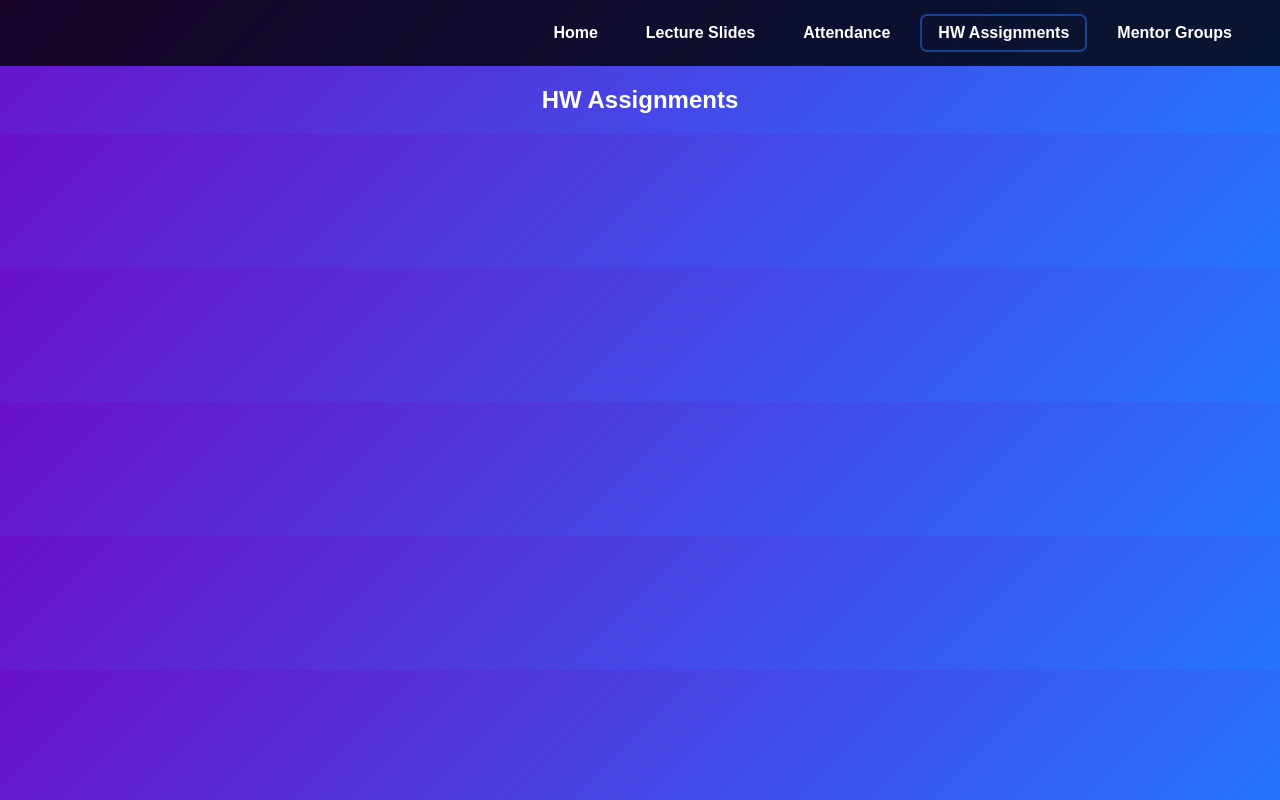
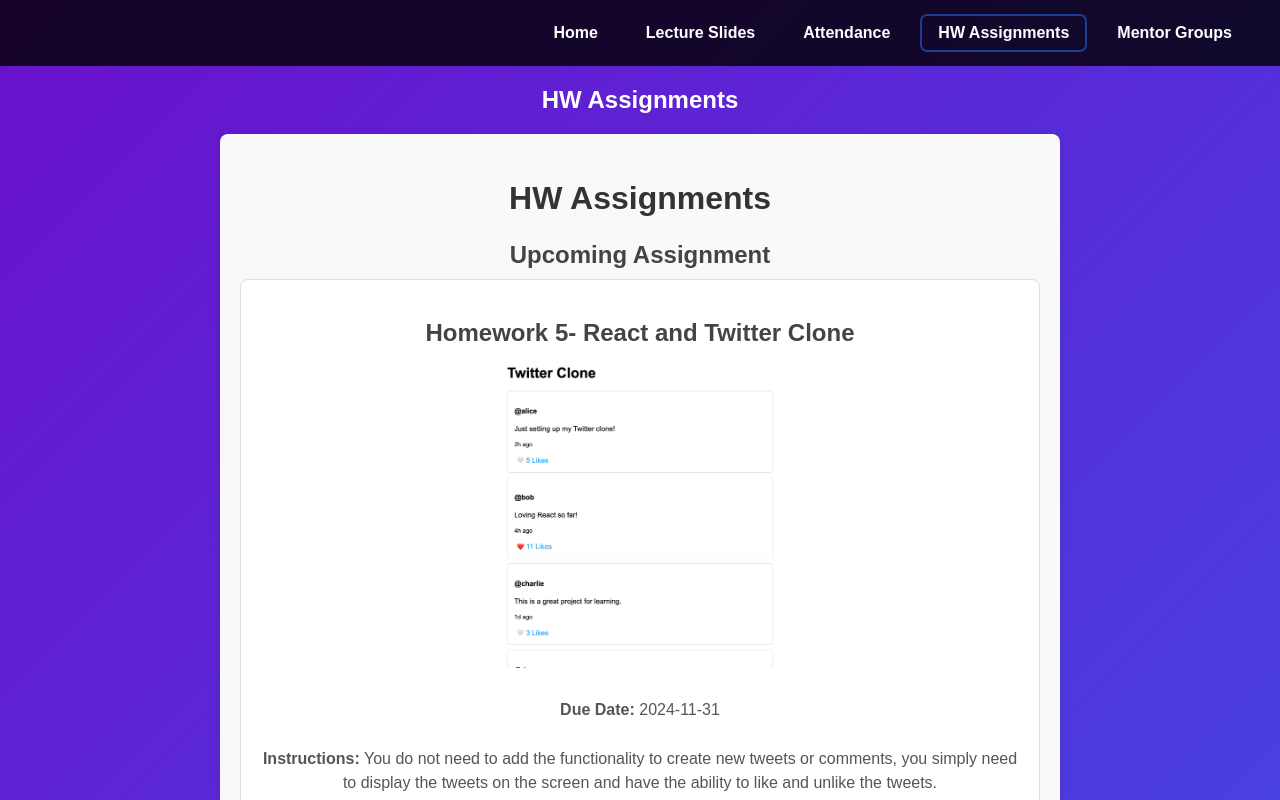
Before and after one commit to Samara-dotcom/appdevhackathonfinal, a React (Create React App) app: page / in a window 1280 px wide. Both pictures are taken after a click on the button "HW Assignments". Shown: the top 800 px of the page. Built offline with nearby package versions, Linux system fonts and the light colour scheme.

Commit message:
Added link to homework from main page

```diff
--- a/src/App.tsx
+++ b/src/App.tsx
@@ -1,5 +1,6 @@
 import React, { useState } from "react";
 import "./App.css";
+import Homework from "./Homework";
 
 const App: React.FC = () => {
 
@@ -71,7 +72,7 @@ const App: React.FC = () => {
 
         {/* Add other sections here */}
          {activeTab === "attendance" && <section><h2>Attendance</h2></section>}
-        {activeTab === "hw-assignments" && <section><h2>HW Assignments</h2></section>}
+        {activeTab === "hw-assignments" && <section><h2>HW Assignments</h2> <Homework /> </section>}
         {activeTab === "mentor-groups" && <section><h2>Mentor Groups</h2></section>}
 
 
```
